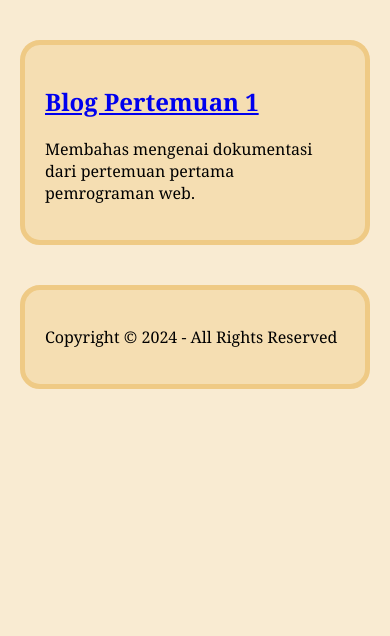
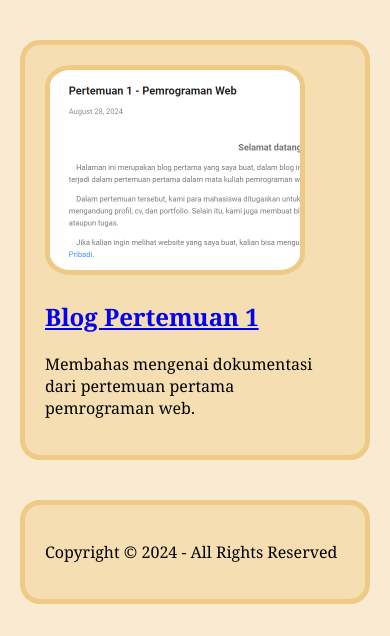
Before and after one commit to NotMyTata/PWeb, a PHP site: page / in a window 390 px wide. Shown: the part 208-844 px from the top of the page. Run offline with PHP 8.4, Linux system fonts and the light colour scheme.

Commit message:
update main article & responsiveness

```diff
--- a/index.html
+++ b/index.html
@@ -19,9 +19,12 @@
         </nav>
     </header>
     <main>
-        <article>
-            <h2><a href="https://sasmitata.blogspot.com/2024/08/pertemuan-1-pemrograman-web.html">Blog Pertemuan 1</a></h2>
-            <p>Membahas mengenai dokumentasi dari pertemuan pertama pemrograman web.</p>
+        <article class="pertemuan-1">
+            <img src="./img/thumbnail/blog-pertemuan-1.png" width="250" height="200">
+            <div class="text-container">
+                <h2><a href="https://sasmitata.blogspot.com/2024/08/pertemuan-1-pemrograman-web.html">Blog Pertemuan 1</a></h2>
+                <p>Membahas mengenai dokumentasi dari pertemuan pertama pemrograman web.</p>
+            </div>
         </article>
     </main>
     <footer>
--- a/profile.html
+++ b/profile.html
@@ -20,6 +20,7 @@
     </header>
     <main>
         <img id="photo" src="./img/profile_photo.jpeg" alt="Self portrait" width="300" height="300">
+        <div id="profile-text">
             <p>Hello everyone!<br>
             Welcome to my new website, this is my first website I've ever hosted which makes it special for me,<br>
             I'm making this website as a way to train my web development skills while studying at the institute I study at.</p>
@@ -32,6 +33,7 @@
             <p>If you want any more updates from me, you can go ahead and visit my blog with the link I provided beneath this text:</p>
             <a href="https://sasmitata.blogspot.com/">https://sasmitata.blogspot.com/</a>
             <p>Don't worry! It's a safe link! If you have any constructing feedback concerning my website, Please don't be shy and let me know through my email or my blog!</p>
+        </div>
     </main>
     <footer>
         <p>Copyright © 2024 - All Rights Reserved</p>
--- a/src/style.css
+++ b/src/style.css
@@ -28,8 +28,6 @@ header, main, footer{
 
 header{
     grid-area: header;
-    top: 0;
-    position: sticky;
 }
 
 h1{
@@ -78,6 +76,21 @@ main{
     grid-area: main;
 }
 
+article{
+    display: block;
+    width: 100%;
+    height: 100%;
+}
+
+article img{
+    float: left;
+    border-style: solid;
+    border-radius: 10%;
+    border-color: hsl(39, 77%, 73%);
+    border-width: 5px;
+    margin-right: 1rem;
+}
+
 #photo{
     float: left;
     border-radius: 100%;
@@ -98,3 +111,31 @@ main{
 footer{
     grid-area: footer;
 }
+
+@media (max-width: 600px){
+    article img{
+        float: none;
+    }
+
+    #photo{
+        float: none;
+        display: block;
+        margin-left: auto;
+        margin-right: auto;
+    }
+}
+
+@media (max-width: 425px){
+    article img{
+        float: none;
+    }
+
+    #photo{
+        float: none;
+        display: block;
+        margin-left: auto;
+        margin-right: auto;
+        width: 200px;
+        height: 200px;
+    }
+}
```
Also changed, not shown: img/thumbnail/blog-pertemuan-1.png (added). Lines whose indentation alone changed are shown as unchanged.
